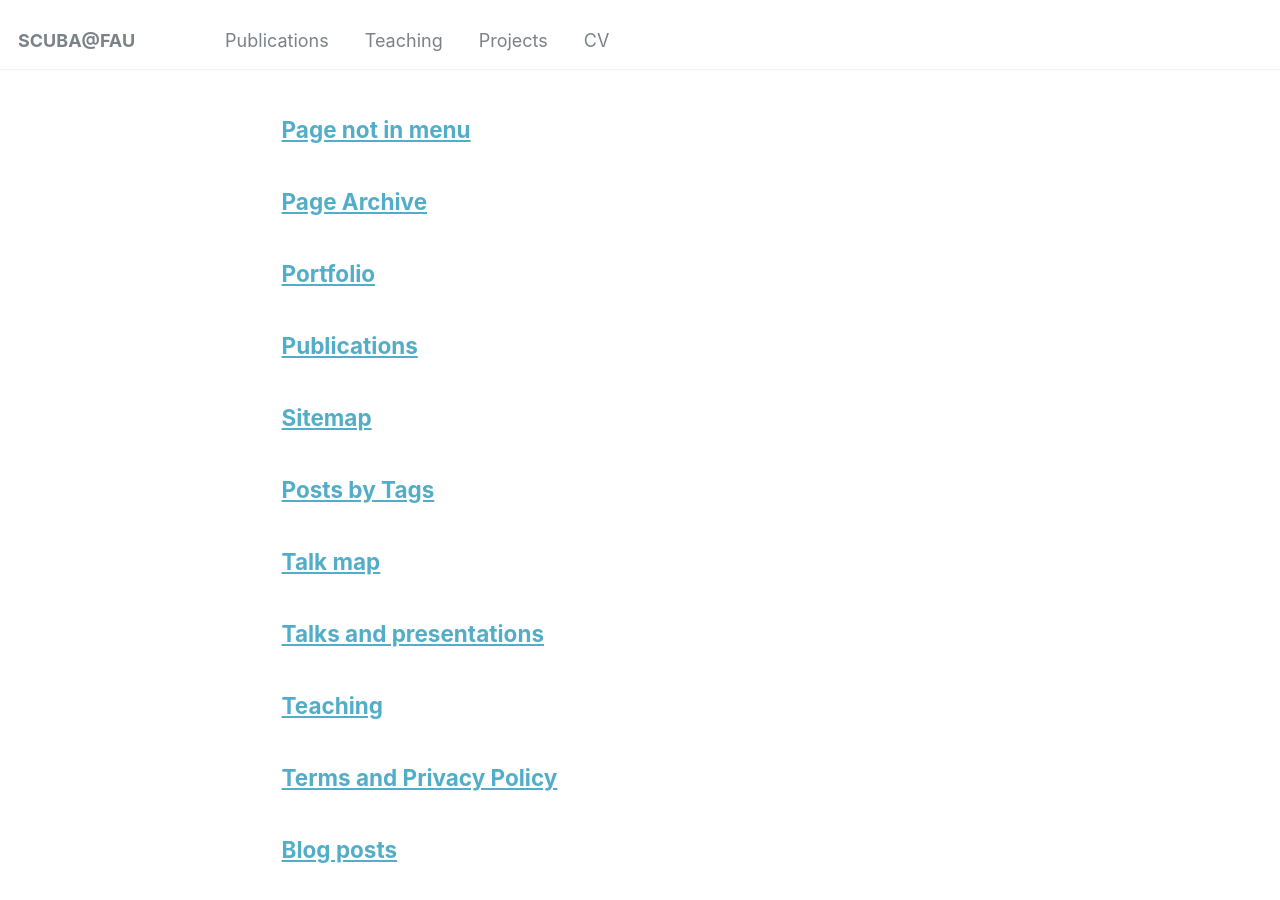
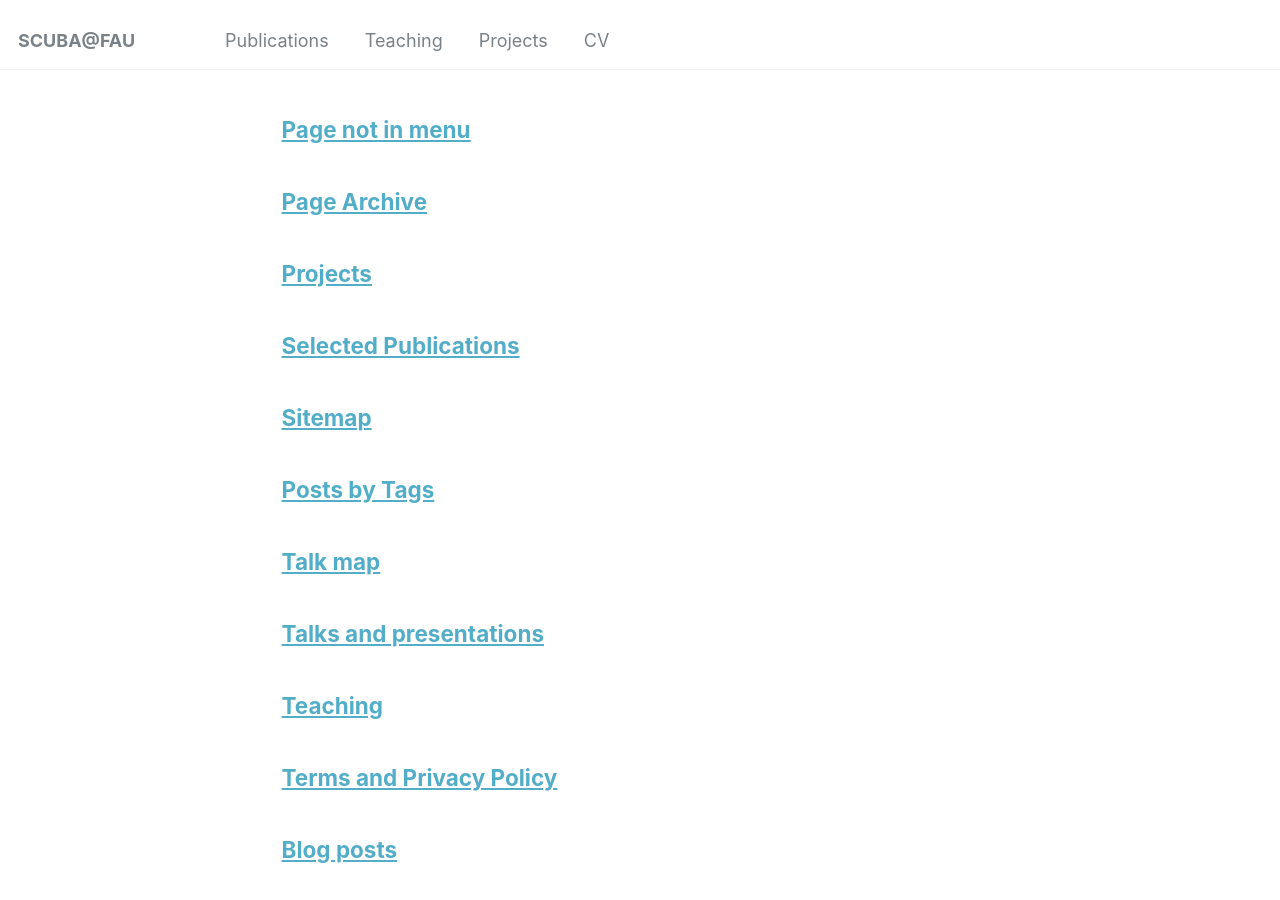
Before and after one commit to mukhe027/mukhe027.github.io, a Jekyll site: the page built from _pages/page-archive.html, in a window 1280 px wide and 900 px high, scrolled down 594 px. Built offline with Jekyll 4.4.1, drawn with Linux system fonts in a browser that asks for light colours.

Commit message:
changed page titles

```diff
--- a/_pages/portfolio.html
+++ b/_pages/portfolio.html
@@ -1,6 +1,6 @@
 ---
 layout: archive
-title: "Portfolio"
+title: "Projects"
 permalink: /portfolio/
 author_profile: true
 ---
--- a/_pages/publications.md
+++ b/_pages/publications.md
@@ -1,6 +1,6 @@
 ---
 layout: archive
-title: "Publications"
+title: "Selected Publications"
 permalink: /publications/
 author_profile: true
 ---
```
